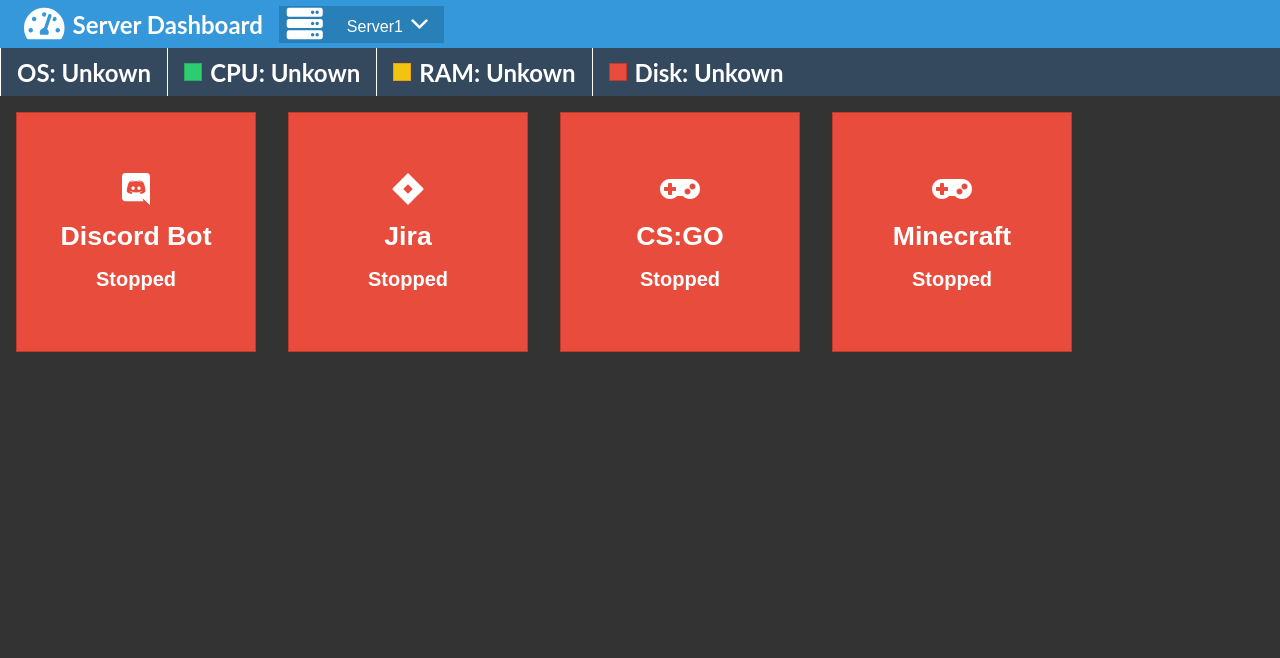
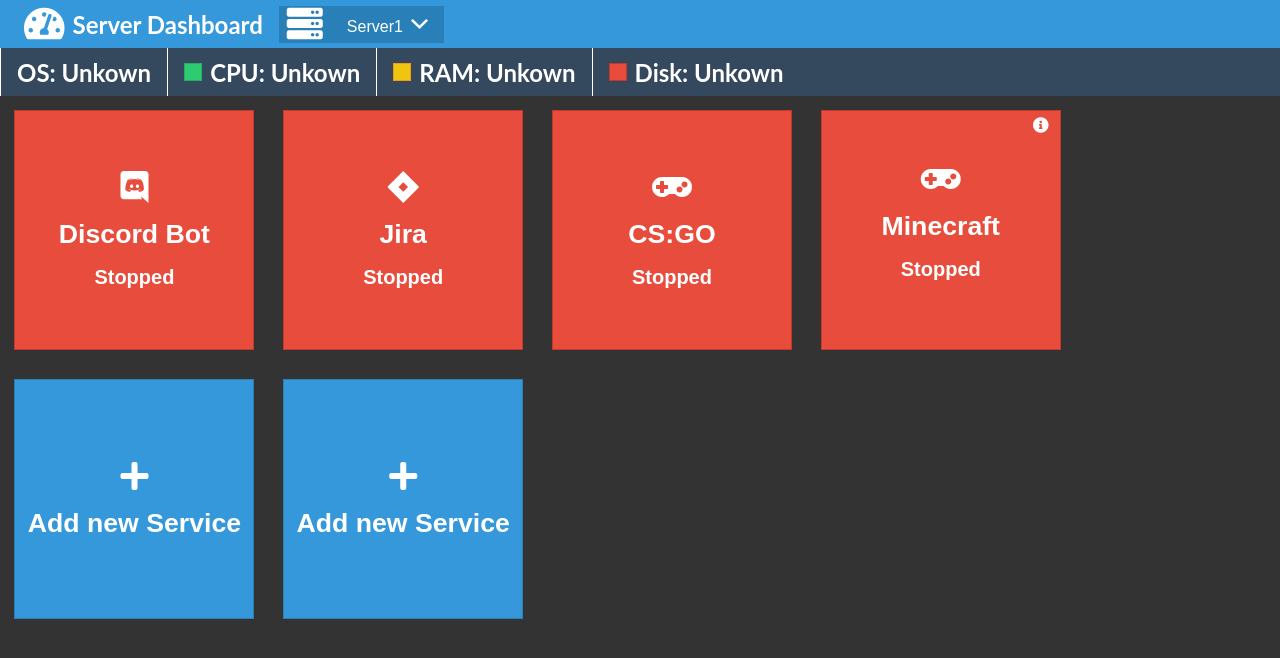
Before and after one commit to Fr0zencloud/ServerDashboard, a plain HTML site: page index.html in a window 1280 px wide. Drawn offline with nearby package versions, Linux system fonts and the light colour scheme; no server answers.

Commit message:
Updated few things
Updated Packages
Moved systeminfos in getInfos() function
Few CSS changes for the info icon and added blue color

```diff
--- a/DashboardHelper/package.json
+++ b/DashboardHelper/package.json
@@ -4,7 +4,8 @@
   "description": "",
   "main": "index.js",
   "scripts": {
-    "test": "echo \"Error: no test specified\" && exit 1"
+    "test": "echo \"Error: no test specified\" && exit 1",
+    "start": "node index.js"
   },
   "author": "",
   "license": "ISC",
--- a/index.html
+++ b/index.html
@@ -65,7 +65,19 @@
             <i class="fa fa-gamepad"></i>
             <h1 class="title">Minecraft</h1>
             <h2 class="value">Stopped</h2>
+            <a class="info"><i class="fas fa-info-circle fa-sm"></i></a>
         </button>
+
+        <button class="tile blue" id="tile_discord">
+            <i class="fa fa-plus"></i>
+            <h1 class="title">Add new Service</h1>
+        </button>
+
+        <button class="tile blue" id="tile_discord">
+            <i class="fa fa-plus"></i>
+            <h1 class="title">Add new Service</h1>
+        </button>
+
     </div>
     <script>
         //infos
@@ -84,17 +96,7 @@
         jira.addEventListener("click", function () { start("jira", jira); }, false);
         minecraft.addEventListener("click", function () { start("minecraft@vanilla", minecraft); }, false);
 
-        let url = "http://31.172.80.113:8010/system/infos/";
-        //let url = "http://localhost:8080/system/infos/";
-
-        $.ajax({ url: "http://localhost:3000/system/info/" }).done(function (data) {
-            os_txt.innerText = "OS: " + data.platform;
-            machine_txt.innerText = data.hostname;
-            cpu_txt.innerText = "CPU: " + data.cpu;
-            ram_txt.innerText = "RAM: " + data.freeMemory + "/" + data.totalMemory + "Gb";
-            disk_txt.innerText = "Disk: " + Math.round(data.diskFree) + "GB free of " + Math.round(data.diskTotal) + "GB";
-        });
-
+        let url = "http://localhost:3000/system/info/";
 
         function firstToUpper(string) {
             return string.charAt(0).toUpperCase() + string.slice(1);
@@ -122,8 +124,13 @@
 
         function getInfos() {
             $.getJSON(url, function (data) {
-                updateTileStatus(jira, data.Jira);
-                updateTileStatus(minecraft, data.Minecraft);
+                //updateTileStatus(jira, data.Jira);
+                //updateTileStatus(minecraft, data.Minecraft);
+                os_txt.innerText = "OS: " + data.platform;
+                machine_txt.innerText = data.hostname;
+                cpu_txt.innerText = "CPU: " + data.cpu;
+                ram_txt.innerText = "RAM: " + data.freeMemory + "/" + data.totalMemory + "Gb";
+                disk_txt.innerText = "Disk: " + Math.round(data.diskFree) + "GB free of " + Math.round(data.diskTotal) + "GB";
             });
             setTimeout(getInfos, 10000);
         }
--- a/style.css
+++ b/style.css
@@ -14,6 +14,7 @@
     align-content: center;
     vertical-align: middle;
 }
+
 
 #menu .item{
     margin: auto 0 auto 1rem;
@@ -74,6 +75,11 @@
     border: 0.1rem solid #c0392b;
 }
 
+.blue {
+    background-color: #3498db;
+    border: 0.1rem solid #2980b9;
+}
+
 #server-select{
     background-color: #2980b9;
 }
@@ -85,12 +91,14 @@
 
 #content{
     display: flex;
+    flex-wrap: wrap;
     align-content: center;
 }
 
 .tile{
     width: 15rem;
     height: 15rem;
+    margin: .9rem;
     display: flex;
     vertical-align: middle;
     align-items: center;
@@ -103,6 +111,18 @@
     margin: 1rem 0 0 0;
     text-align: center;
     font-size: 2rem;
+}
+
+.tile .info {
+    position: relative;
+    top: -180px;
+    right: -100px;
+    color: white;
+}
+
+.tile .info i {
+    font-size: 1rem;
+    margin: 0;
 }
 
 .title{
@@ -121,7 +141,6 @@
 button{
     border: none;
     color: white;
-    margin: 1rem;
     text-align: center;
     text-decoration: none;
     display: inline-block;
```
Also changed, not shown: 4 other files.
